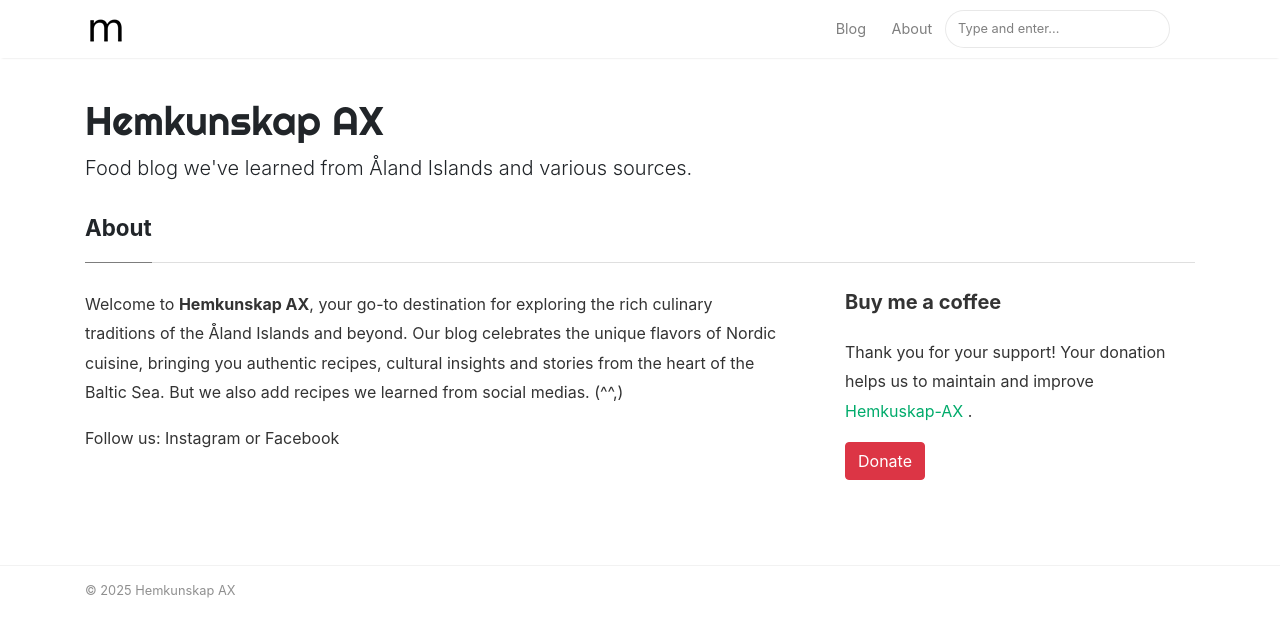
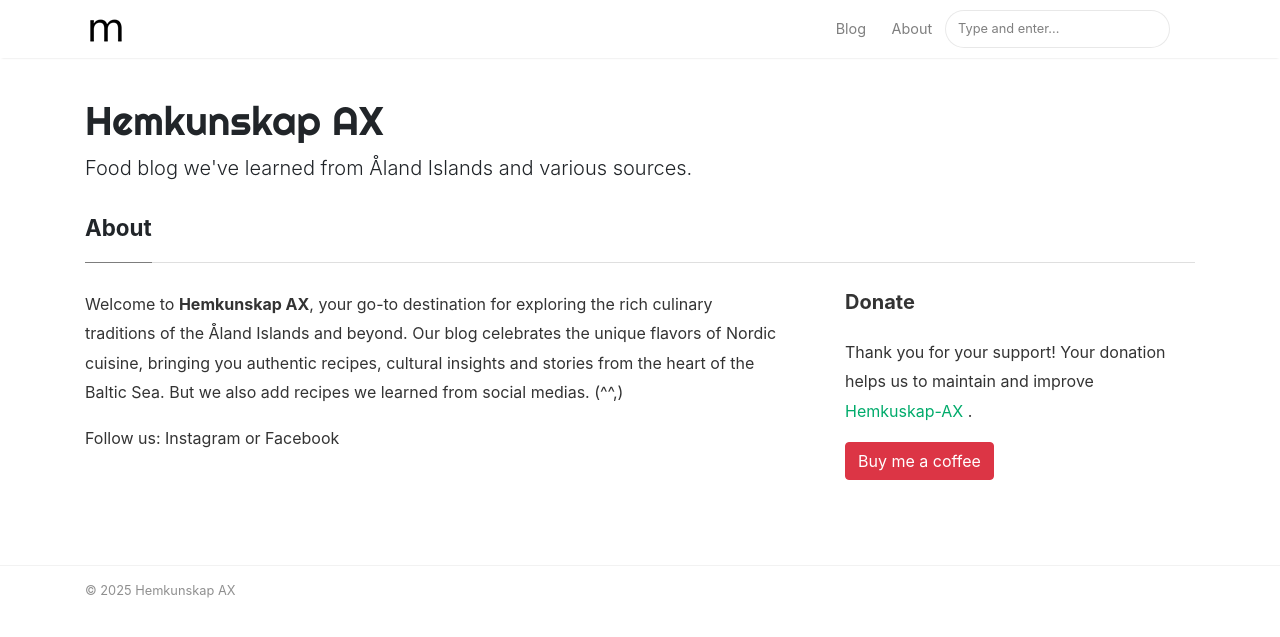
Before and after one commit to hmenorjr/hemkunskap-ax, a Jekyll site: the page built from _pages/about.md, in a window 1280 px wide. Shown: the top 637 px of the page. Built offline with Jekyll 4.4.1, drawn with Linux system fonts in a browser that asks for light colours; nearby versions of some CDN libraries; part of the change alters nothing that is shown.

Commit message:
about.md: Update 'buy me a coffee' link and the button text.

```diff
--- a/_pages/about.md
+++ b/_pages/about.md
@@ -11,9 +11,9 @@ permalink: /about
     </div>
     <div class="col-md-4">
         <div class="sticky-top sticky-top-80">
-            <h5>Buy me a coffee</h5>
-            <p>Thank you for your support! Your donation helps us to maintain and improve <a target="_blank" href="https://hmenorjr.github.io/hemkuskap-ax">Hemkuskap-AX <i class="fab fa-kitchen-set fa-beat"></i></a>.</p>
-            <a target="_blank" href="https://wise.com/pay/me/hermanm60" class="btn btn-danger">Donate</a>
+            <h5>Donate</h5>
+            <p>Thank you for your support! Your donation helps us to maintain and improve <a target="_blank" href="https://hmenorjr.github.io/hemkuskap-ax">Hemkuskap-AX <i class="fab fa-kitchen-set"></i></a>.</p>
+            <a target="_blank" href="https://buymeacoffee.com/hmenorjr" class="btn btn-danger">Buy me a coffee</a>
         </div>
     </div>
 </div>
```
